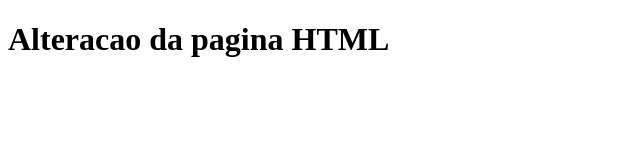
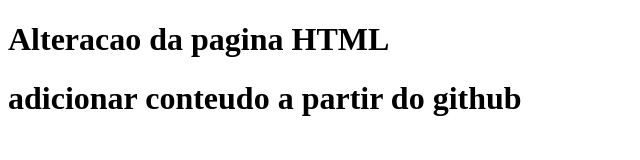
Before and after one commit to Takedita/gama-no-github, a plain HTML site: page index.html in a window 1280 px wide. Shown: the whole page, without its empty margins (0-640 px from the left). Drawn offline with Linux system fonts and the light colour scheme.

Commit message:
atualizacao a partir do github

```diff
--- a/index.html
+++ b/index.html
@@ -9,6 +9,7 @@
 <body>
 
     <h1>Alteracao da pagina HTML</h1>
+    <h1>adicionar conteudo a partir do github</h1>
 
 </body>
 </html>
```
